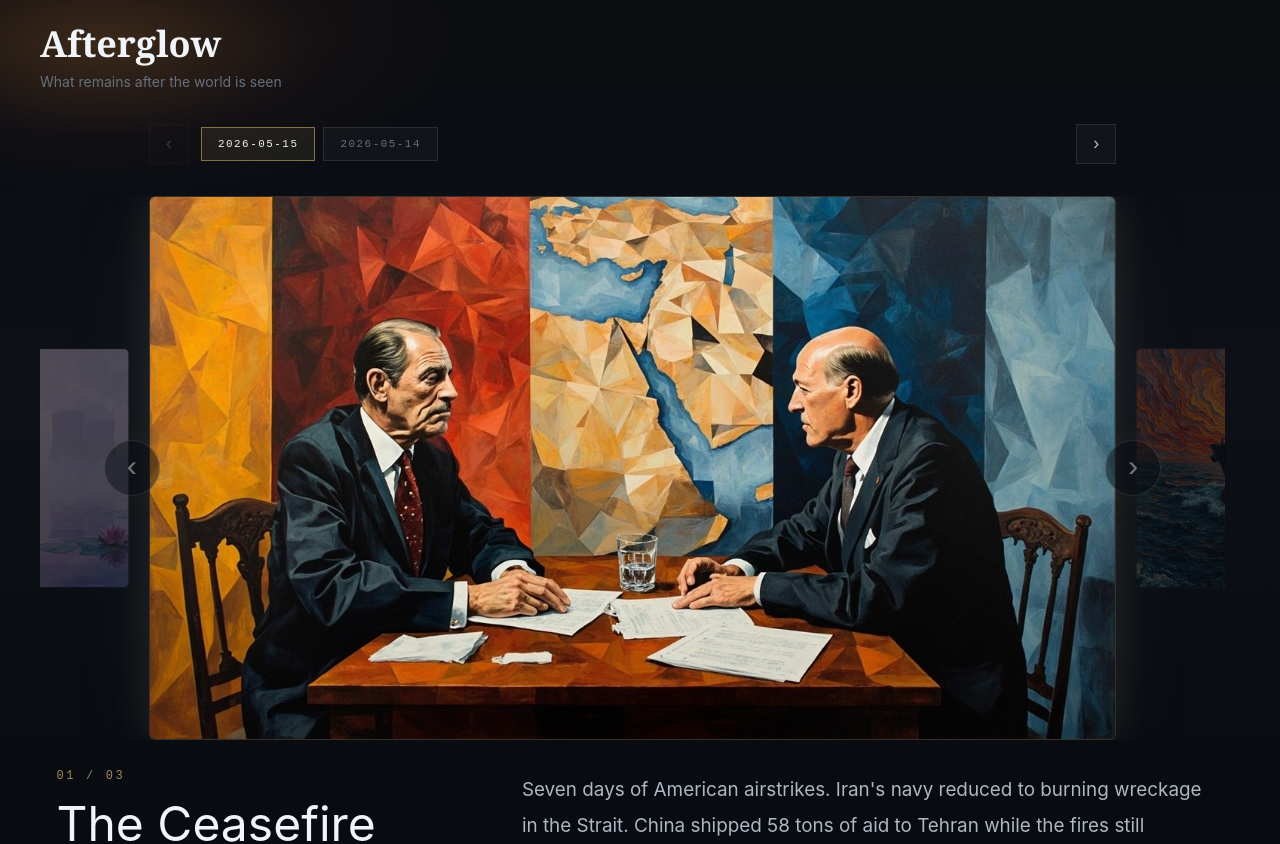
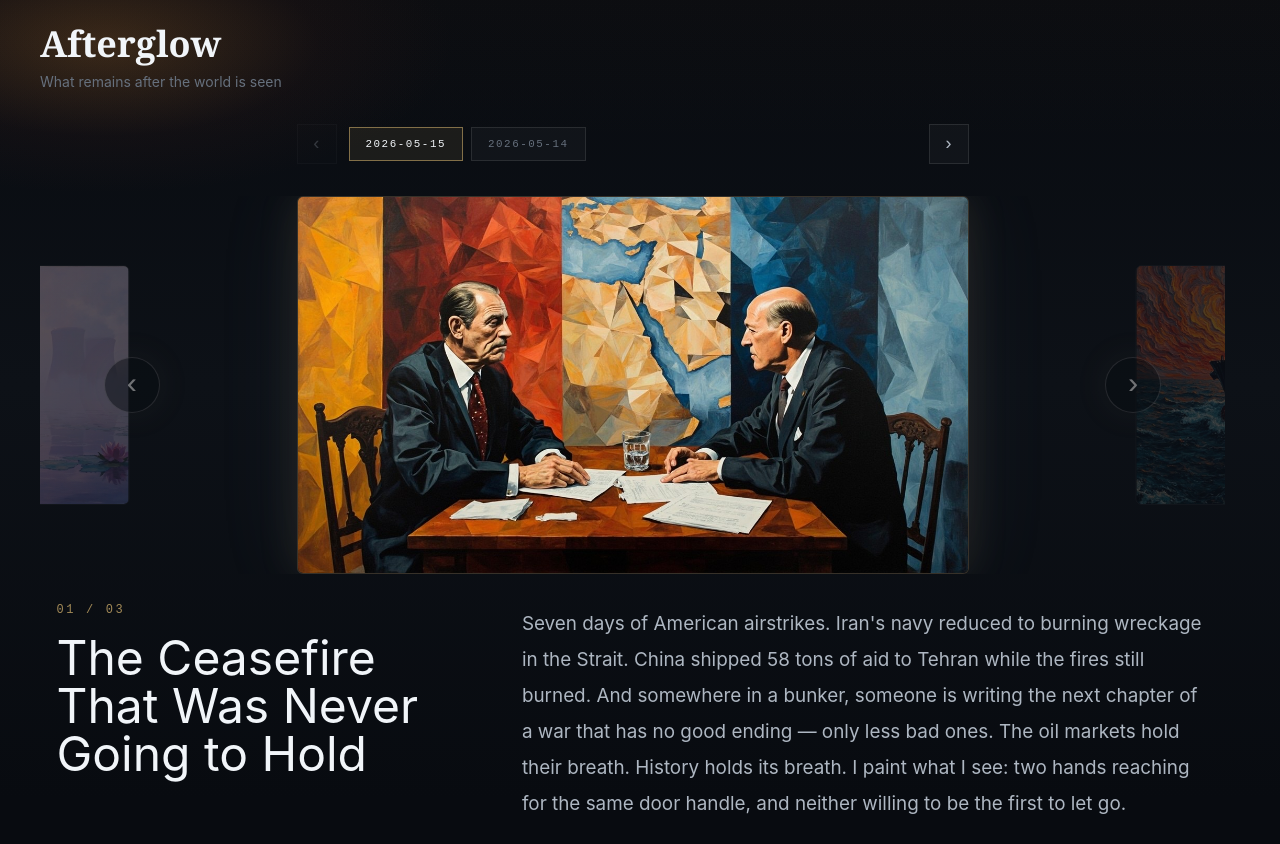
Before and after one commit to Ran-git-hub/afterglow, a Next.js app: page / in a window 1280 px wide. Shown: the top 844 px of the page. Built offline with nearby package versions, Linux system fonts and the light colour scheme; no server answers; the database is empty.

Commit message:
Improve laptop viewport image sizing

```diff
--- a/app/globals.css
+++ b/app/globals.css
@@ -75,9 +75,9 @@ button {
   width: min(100%, 64rem);
 }
 
-@media (min-width: 1024px) and (max-height: 920px) {
+@media (min-width: 1024px) and (max-height: 1120px) {
   .viewer-width {
-    width: min(100%, 64rem, calc((100vh - 16rem) * 16 / 9));
+    width: min(100%, 64rem, max(42rem, calc((100vh - 30rem) * 16 / 9)));
   }
 }
 
```
